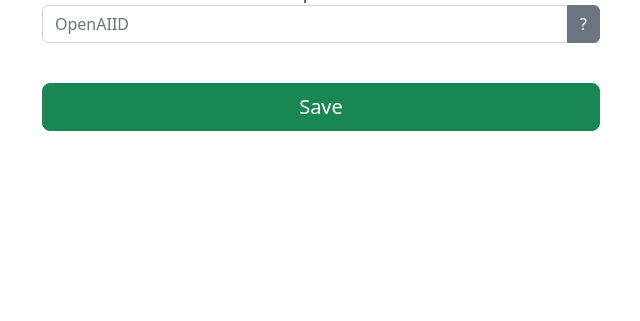
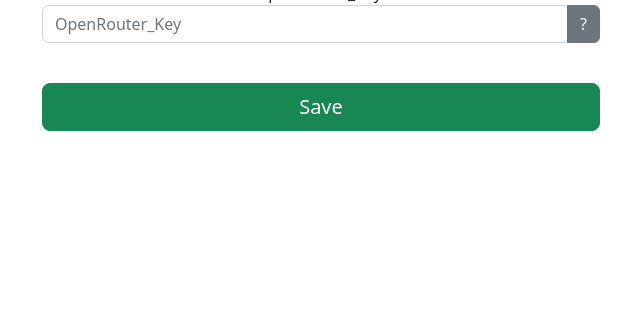
Before and after one commit to omixlab/Mabel, a Flask app: page /register_tokens/ in a window 1280 px wide. Shown: the part 479-800 px from the top of the page, without its empty margins (598-1238 px from the left). Run offline with Flask 2, Linux system fonts and the light colour scheme; the visitor is signed in with stand-in values (Sample User, id 1); data comes from the database, SQL or seed files in the repository; data that the repository does not hold is empty; some libraries are stand-ins or nearby versions.

Commit message:
update labels openrouter

```diff
--- a/db/initdb.sql
+++ b/db/initdb.sql
@@ -18,7 +18,7 @@ CREATE TABLE IF NOT EXISTS keys_tokens (
 	NCBI_API_KEY VARCHAR(200),
 	X_ELS_APIKey VARCHAR(200),
 	X_ELS_Insttoken	VARCHAR(200),
-	OpenAI VARCHAR(200),
+	OpenRouter_Key VARCHAR(200),
 	PRIMARY KEY(id),
 	FOREIGN KEY(user_id) REFERENCES users(id)
 );
--- a/src/forms.py
+++ b/src/forms.py
@@ -36,7 +36,7 @@ from src.models import Users, FlashtextModels
 # Sfrom wtforms.widgets import TextArea
 
 
-# Flask Login
+
 class RegisterForm(FlaskForm):
     def validate_username(self, check_user):
         user = Users.query.filter_by(name=check_user.data).first()
@@ -99,7 +99,7 @@ class RegisterTokensForm(FlaskForm):
     NCBI_API_KEY = StringField(label="NCBI:")
     X_ELS_APIKey = StringField(label="Elsevier API key:")
     X_ELS_Insttoken = StringField(label="Elsevier Institutional token:")
-    OpenAI = StringField(label="OpenAI:")
+    OpenRouter_Key = StringField(label="OpenRouter_Key:")
     submit = SubmitField(label="Save")
 
 class RecoveryPasswordForm(FlaskForm):
@@ -123,14 +123,11 @@ class RecoveryPassword(FlaskForm):
     )
     submit = SubmitField(label="Recovery Password")
 
-
-# Query constructor
 class BasicQuery(FlaskForm):
     tags = SelectField("option", choices=flasky_tuples.tags, validators=[InputRequired()], default=1)
     keyword = StringField(label="Keyword:", validators=[Length(min=2)])
     boolean = SelectField("connective", choices=[("AND", "AND"), ("OR", "OR"), ("NOT", "NOT")])
     open_access = BooleanField("open_access", validators=[Optional()], default=False)
-
 
 class AdvancedQuery(FlaskForm):
     tags_pubmed = SelectField("option", choices=flasky_tuples.pubmed_tags, default=1)
@@ -158,8 +155,6 @@ class AdvancedQuery(FlaskForm):
 
     open_access_pprint = None
 
-
-# Submit
 class SearchArticles(FlaskForm):
     job_name = StringField(label="Job name")
 
@@ -254,8 +249,6 @@ class SearchArticles(FlaskForm):
     flashtext_radio = RadioField("Keyword or Models", choices=[("Keyword", "Specify keywords"), ("Model", "Use a model")])
     flashtext_string = StringField("Keywords")
 
-
-# Others
 class SearchFilters(FlaskForm):
     abstract = BooleanField("Abstract")
     free_full_text = BooleanField("Free full text")
@@ -277,7 +270,6 @@ class SearchFilters(FlaskForm):
     excludepreprints = BooleanField("Exclude preprints")
     medline = BooleanField("MEDLINE")
 
-
 class ScispacyEntities(FlaskForm):
     amino_acid = BooleanField("AMINO_ACID")
     anatomical_system = BooleanField("ANATOMICAL_SYSTEM")
@@ -296,16 +288,13 @@ class ScispacyEntities(FlaskForm):
     simple_chemical = BooleanField("SIMPLE_CHEMICAL")
     tissue = BooleanField("TISSUE")
 
-
 class FlashtextDefaultModels(FlaskForm):
     genes_human = BooleanField(1)
     genes_danio_rerio = BooleanField(2)
 
-
 class FlashtextUserModels(FlaskForm):
     # Apenas cria a classe aqui, atributos são criados durante o acesso (routes.py)
     pass
-
 
 class CreateFlashtextModel(FlaskForm):
     name = StringField(
--- a/src/models.py
+++ b/src/models.py
@@ -34,7 +34,7 @@ class KeysTokens(db.Model):
     NCBI_API_KEY = db.Column(db.String(length=200), unique=True)
     X_ELS_APIKey = db.Column(db.String(length=200), unique=True)
     X_ELS_Insttoken = db.Column(db.String(length=200), unique=True)
-    OpenAI = db.Column(db.String(length=200))
+    OpenRouter_Key = db.Column(db.String(length=200))
     user_id = db.Column(db.Integer, db.ForeignKey("users.id"))
 
 
--- a/src/routes.py
+++ b/src/routes.py
@@ -186,7 +186,6 @@ def articles_extractor(search_form, available_entities, default_models, user_mod
                             user_models = user_models,
                             pubtator = pubtator_options,
                             show_queries = True)
-
 
 
 @app.route("/articles_extractor_str/", methods=["GET", "POST"])
@@ -390,10 +389,10 @@ def openai_engine(result_id):
     register_token_exist = KeysTokens.query.filter_by(user_id=current_user.id).first()
 
     if register_token_exist :
-        key = register_token_exist.OpenAI
+        key = register_token_exist.OpenRouter_Key
     else:
         register_token_master = KeysTokens.query.filter_by(user_id=1).first()
-        key = register_token_master.OpenAI
+        key = register_token_master.OpenRouter_Key
 
     list_doi = []
     if request.method == "POST":
@@ -539,7 +538,7 @@ def register_tokens():
             user_token.NCBI_API_KEY = form.NCBI_API_KEY.data
             user_token.X_ELS_APIKey = form.X_ELS_APIKey.data
             user_token.X_ELS_Insttoken = form.X_ELS_Insttoken.data
-            user_token.OpenAI = form.OpenAI.data
+            user_token.OpenRouter_Key = form.OpenRouter_Key.data
             db.session.commit()
 
             flash('Token updated successfully!')
@@ -550,7 +549,7 @@ def register_tokens():
                 NCBI_API_KEY=form.NCBI_API_KEY.data,
                 X_ELS_APIKey=form.X_ELS_APIKey.data,
                 X_ELS_Insttoken=form.X_ELS_Insttoken.data,
-                OpenAI=form.OpenAI.data
+                OpenRouter_Key=form.OpenRouter_Key.data
             )
             db.session.add(register_token)
             db.session.commit()
--- a/src/templates/register_tokens.html
+++ b/src/templates/register_tokens.html
@@ -50,10 +50,10 @@ Register Tokens
             </div>
             <br>
 
-            {{ form.OpenAI.label() }}
+            {{ form.OpenRouter_Key.label() }}
             <div class="input-group mb-3">
-            {{ form.OpenAI(class='form-control', placeholder='OpenAIID') }}
-            <button type="button" class="btn btn-secondary" data-bs-toggle="popover" data-bs-placement="right" data-bs-title="Help OpenAIID" data-bs-content="yes">?</button>
+            {{ form.OpenRouter_Key(class='form-control', placeholder='OpenRouter_Key') }}
+            <button type="button" class="btn btn-secondary" data-bs-toggle="popover" data-bs-placement="right" data-bs-title="Help OpenRouter_Key" data-bs-content="yes">?</button>
             </div>
             <br>
 
--- a/src/templates/user_area.html
+++ b/src/templates/user_area.html
@@ -34,7 +34,7 @@
             </td>
             <td>
                 {% if result.status == 'DONE' %}
-                   <a class="btn btn-md btn-info" href={{url_for('openai_engine', result_id=result.id)}}>OpenAI</a>
+                   <a class="btn btn-md btn-info" href={{url_for('openai_engine', result_id=result.id)}}>DeepSeek:R1</a>
                 {% endif %}
             </td>
             <td>
```
